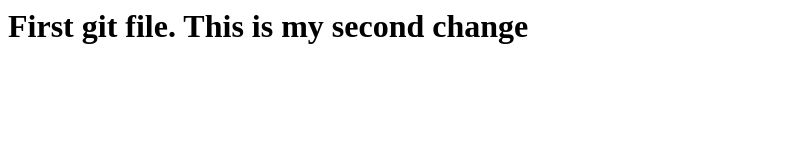
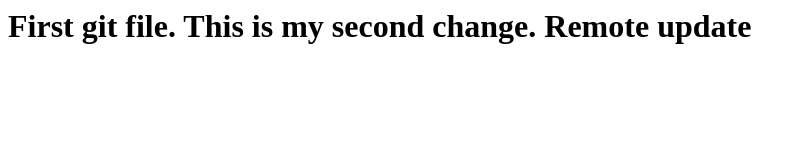
Before and after one commit to jbalraj1/firstgitrepo, a plain HTML site: page index.html in a window 1280 px wide. Shown: the whole page, without its empty margins (0-806 px from the left). Drawn offline with Linux system fonts and the light colour scheme.

Commit message:
Update index.html
remote update

```diff
--- a/index.html
+++ b/index.html
@@ -1,5 +1,5 @@
 <html>
 <body>
-<h1>First git file. This is my second change</h1>
+<h1>First git file. This is my second change. Remote update</h1>
 </body>
 </html>
```
